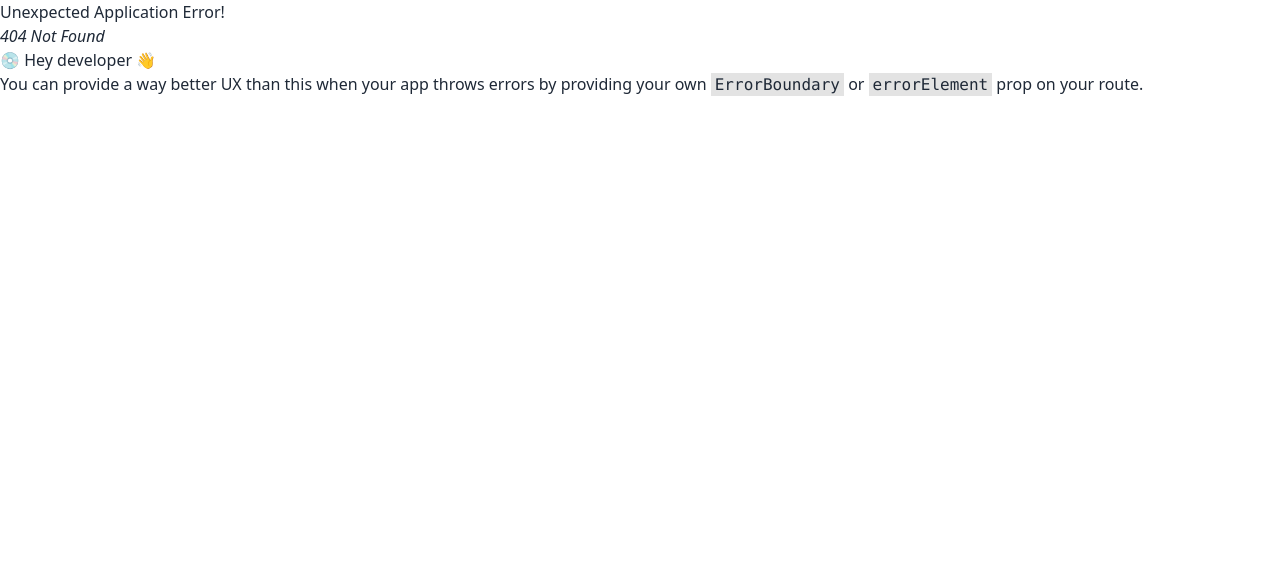
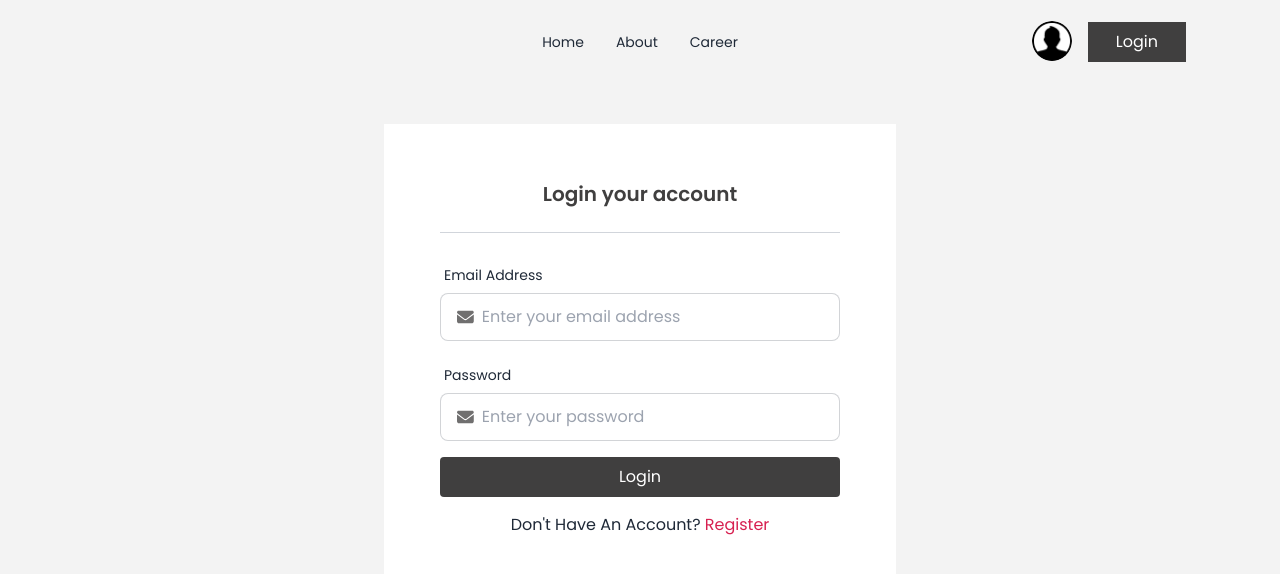
Before and after one commit to mdenjamulislam/react-dragon-news, a React (Vite) app: page /login in a window 1280 px wide. Before the commit this address had no page. Shown: the top 574 px of the page. Built offline with nearby package versions, Linux system fonts and the light colour scheme.

Commit message:
Added login route with page

```diff
--- a/src/index.css
+++ b/src/index.css
@@ -3,6 +3,12 @@
 @tailwind base;
 @tailwind components;
 @tailwind utilities;
+
+@layer base {
+    body {
+        background-color: #F3F3F3;
+    }
+}
 
 @layer components {
     .btn--primary {
--- /dev/null
+++ b/src/pages/Login/Login.jsx
@@ -0,0 +1,38 @@
+import { NavLink } from 'react-router-dom';
+import Navbar from '../shared/Navbar';
+import { FaEnvelope } from 'react-icons/fa6';
+
+const Login = () => {
+    return (
+        <div className='h-auto md:h-screen'>
+            <Navbar />
+            <div className="mx-auto w-full bg-white p-6 md:max-w-lg md:p-10 lg:p-14 my-10">
+                <div className="border-b border-gray-300 pb-6 mb-6 text-center">
+                    <h2 className="heading--two">Login your account</h2>
+                </div>
+                <form className="space-y-4">
+                    <div className="form-control ">
+                        <label className="label label-text">Email Address</label>
+                        <label className="input input-bordered flex items-center gap-2">
+                            <FaEnvelope className="text-textColor text-lg" />
+                            <input type="text" className="w-full grow" placeholder="Enter your email address" />
+                        </label>
+                    </div>
+                    <div className="form-control ">
+                        <label className="label label-text">Password</label>
+                        <label className="input input-bordered flex items-center gap-2">
+                            <FaEnvelope className="text-textColor text-lg" />
+                            <input type="password" name="password" className="w-full grow" placeholder="Enter your password" />
+                        </label>
+                    </div>
+                    <button type="submit" className="btn--secondary w-full rounded">
+                        Login
+                    </button>
+                    <p className='text-center'>Don't Have An Account? <NavLink to="/register" className="text-accentDanger">Register</NavLink></p>
+                </form>
+            </div>
+        </div>
+    );
+};
+
+export default Login;
--- a/src/routers/Routers.jsx
+++ b/src/routers/Routers.jsx
@@ -1,6 +1,7 @@
 import { createBrowserRouter } from "react-router-dom";
 import Root from "../layout/Root";
 import Home from "../pages/Home/Home";
+import Login from "../pages/Login/Login";
 
 const router = createBrowserRouter([
     {
@@ -10,6 +11,10 @@ const router = createBrowserRouter([
             {
                 path: '/',
                 element: <Home />
+            },
+            {
+                path: '/login',
+                element: <Login/>
             }
         ]
     }
```
